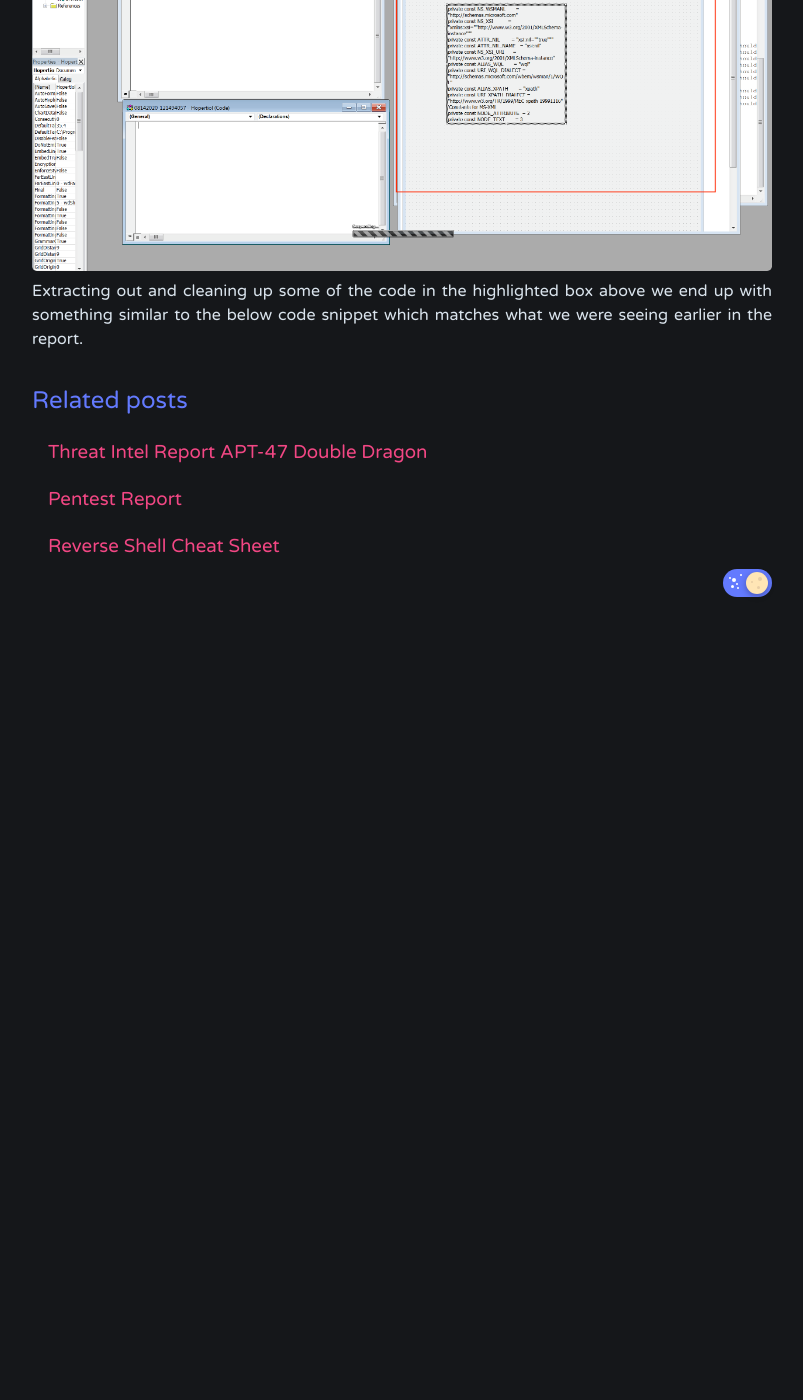
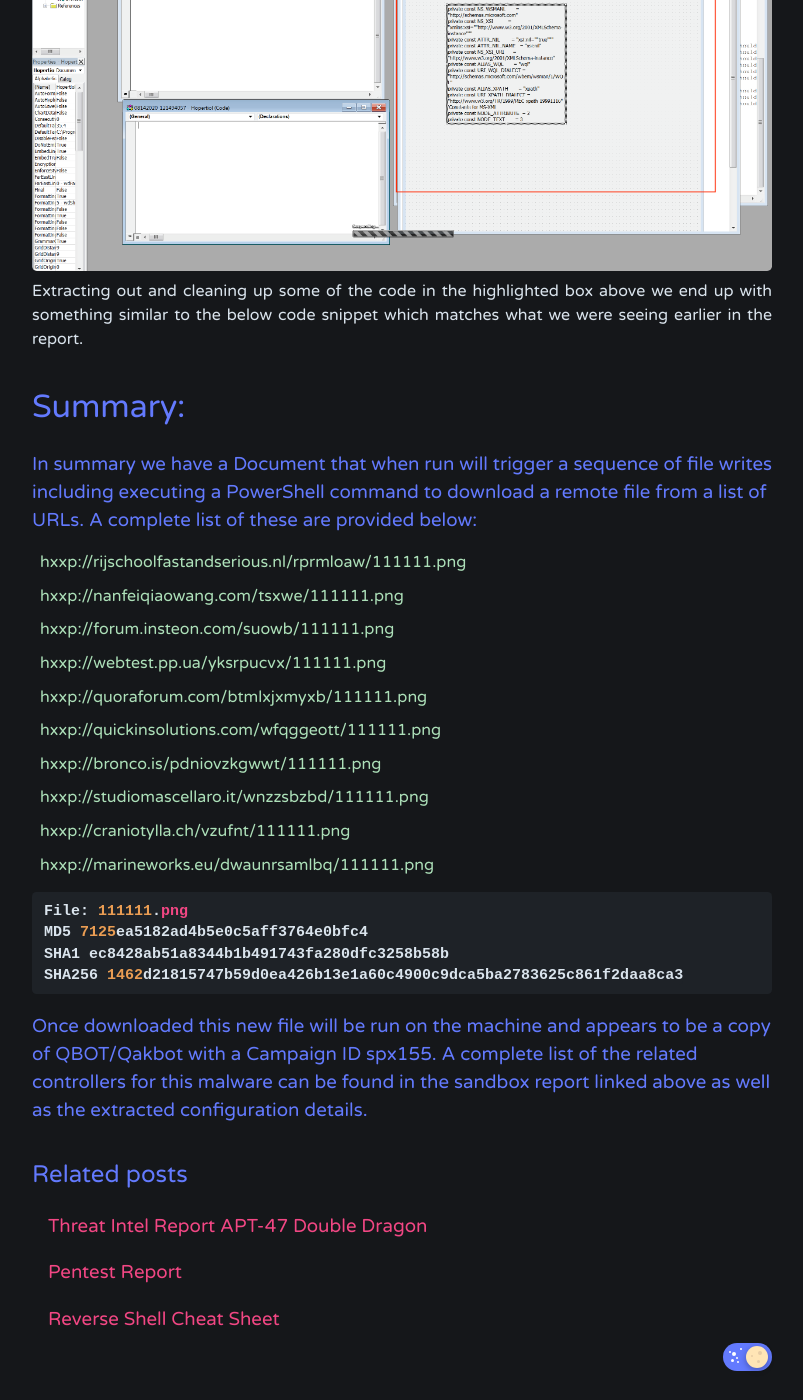
Before and after one commit to Rayferrufino/Rayferrufino.github.io, a Jekyll site: the page built from _posts/2020-12-27-Threat Hunting Report.md, in a window 1280 px wide and 1400 px high, scrolled down 13787 px. Shown: the whole window, without its empty margins (238-1041 px from the left). Built offline with Jekyll 4.4.1, drawn with Linux system fonts in a browser that asks for light colours; comment, search, counter and statistics services are not loaded; before the commit the page ends 14417 px from its top, so only the background shows below that.

Commit message:
Update 2020-12-27-Threat Hunting Report.md

````diff
--- a/_posts/2020-12-27-Threat Hunting Report.md
+++ b/_posts/2020-12-27-Threat Hunting Report.md
@@ -210,3 +210,26 @@ There is a Marco triggered on the opening of the document as well as the closure
 ![alt text](https://Rayferrufino.github.io/assets/pic20.png "Logo Title Text 1")
 
 Extracting out and cleaning up some of the code in the highlighted box above we end up with something similar to the below code snippet which matches what we were seeing earlier in the report.
+
+# Summary:
+
+### In summary we have a Document that when run will trigger a sequence of file writes including executing a PowerShell command to download a remote file from a list of URLs. A complete list of these are provided below:
+
+*	hxxp://rijschoolfastandserious.nl/rprmloaw/111111.png
+*	hxxp://nanfeiqiaowang.com/tsxwe/111111.png
+*	hxxp://forum.insteon.com/suowb/111111.png
+*	hxxp://webtest.pp.ua/yksrpucvx/111111.png
+*	hxxp://quoraforum.com/btmlxjxmyxb/111111.png
+*	hxxp://quickinsolutions.com/wfqggeott/111111.png
+*	hxxp://bronco.is/pdniovzkgwwt/111111.png
+*	hxxp://studiomascellaro.it/wnzzsbzbd/111111.png
+*	hxxp://craniotylla.ch/vzufnt/111111.png
+*	hxxp://marineworks.eu/dwaunrsamlbq/111111.png
+
+```ruby
+File: 111111.png
+MD5 7125ea5182ad4b5e0c5aff3764e0bfc4
+SHA1 ec8428ab51a8344b1b491743fa280dfc3258b58b
+SHA256 1462d21815747b59d0ea426b13e1a60c4900c9dca5ba2783625c861f2daa8ca3
+```
+### Once downloaded this new file will be run on the machine and appears to be a copy of QBOT/Qakbot with a Campaign ID spx155. A complete list of the related controllers for this malware can be found in the sandbox report linked above as well as the extracted configuration details.
````
